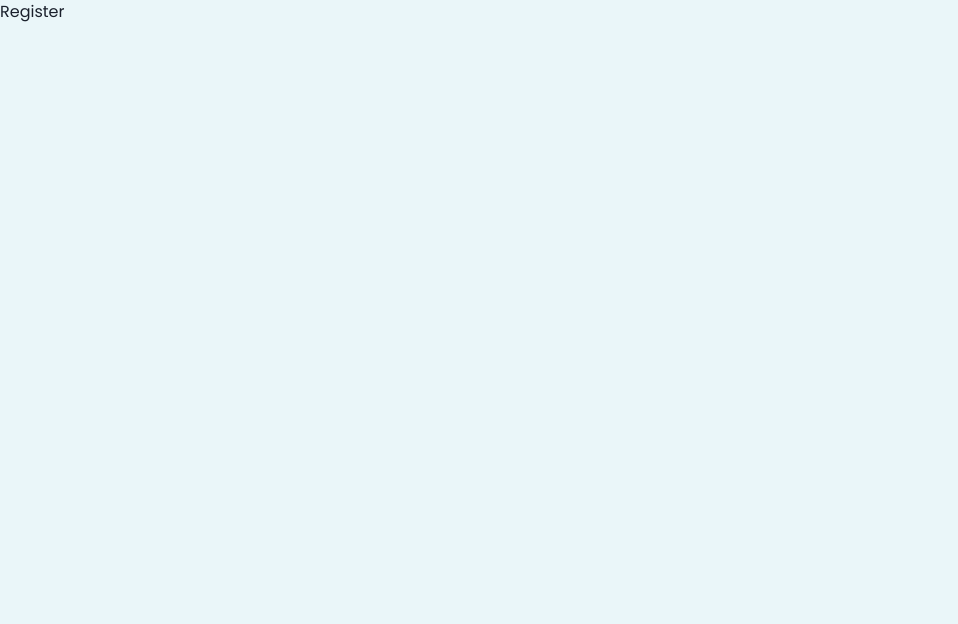
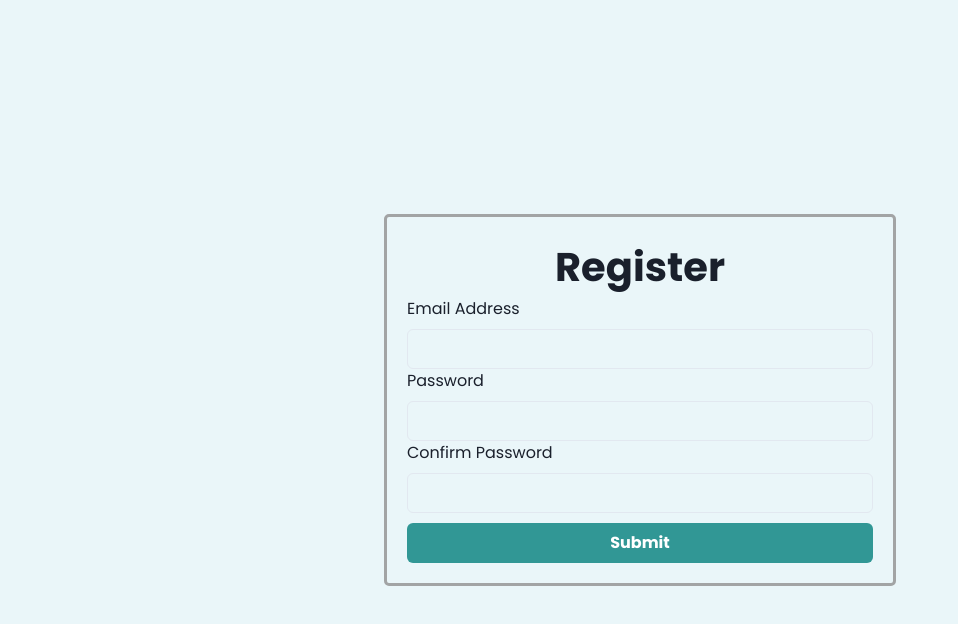
Before and after one commit to ChalaniDissanayaka/dineflow-restaurant-app-hackathon, a React (Create React App) app in the folder react-restaurant-frontend/: page /register in a window 1280 px wide. Shown: the top 624 px of the page, without its empty margins (0-958 px from the left). Built offline with nearby package versions, Linux system fonts and the light colour scheme.

Commit message:
Implement login and register functionality and manage user authentication using GlobalContext

```diff
--- a/react-restaurant-frontend/src/App.css
+++ b/react-restaurant-frontend/src/App.css
@@ -9,3 +9,10 @@
 .box-shadow {
     filter: drop-shadow(0 1px 2px rgb(0 0 0 / 0.1)) drop-shadow(0 1px 1px rgb(0 0 0 / 0.06));
 }
+
+.center-div {
+    display: flex;
+    align-items: center;
+    justify-content: center;
+    min-height: 100vh;
+}
--- a/react-restaurant-frontend/src/App.js
+++ b/react-restaurant-frontend/src/App.js
@@ -5,16 +5,19 @@
 import { Toaster } from 'react-hot-toast';
 import Register from './pages/Register';
 import Login from './pages/Login';
+import GlobalProvider from './GlobalContext';
 
 function App() {
   return (
     <ChakraProvider>
       <BrowserRouter>
-      <Routes>
-        <Route path='/' element={<Home />} />
-        <Route path='/register' element={<Register />} />
-        <Route path='/login' element={<Login />} />
-      </Routes>
+        <GlobalProvider>
+          <Routes>
+            <Route path='/' element={<Home />} />
+            <Route path='/register' element={<Register />} />
+            <Route path='/login' element={<Login />} />
+          </Routes>
+        </GlobalProvider>
       </BrowserRouter>
       <Toaster position='bottom-right' />
     </ChakraProvider>
--- /dev/null
+++ b/react-restaurant-frontend/src/GlobalContext.js
@@ -0,0 +1,20 @@
+import { createContext, useContext, useState } from "react";
+
+const GlobalContext = createContext();
+
+function GlobalProvider({ children }) {
+    const [user, setUser] = useState(null);
+
+
+    return (
+        <GlobalContext.Provider value={{ user, setUser }}>
+            {children}
+        </GlobalContext.Provider>
+    );
+}
+
+export default GlobalProvider;
+
+export function useGlobal() {
+    return useContext(GlobalContext);
+}
--- /dev/null
+++ b/react-restaurant-frontend/src/components/common/FormInput.js
@@ -0,0 +1,12 @@
+import { FormControl, FormLabel, Input } from '@chakra-ui/react';
+
+function FormInput({ label, type="text", onChange, value  }) {
+    return (
+        <FormControl>
+            <FormLabel> {label} </FormLabel>
+            <Input type={type} value={value} onChange={onChange} width="100%" />
+        </FormControl>
+    );
+}
+
+export default FormInput;
--- a/react-restaurant-frontend/src/pages/Login.css
+++ b/react-restaurant-frontend/src/pages/Login.css
@@ -0,0 +1,15 @@
+.login-container {
+    width: 40%;
+    border: 3px solid #a2a4a5;
+    border-radius: 5px;
+    padding: 20px;
+}
+.login-container h2 {
+    font-size: 40px;
+    font-weight: bold;
+    text-align: center;
+}
+.login-container button {
+    margin-top: 10px;
+    width: 100%;
+}
--- a/react-restaurant-frontend/src/pages/Login.js
+++ b/react-restaurant-frontend/src/pages/Login.js
@@ -1,11 +1,62 @@
-import './Login.css';
+import axios from "axios";
+import { useState } from "react";
+import toast from "react-hot-toast";
+import { useNavigate } from "react-router-dom";
+import FormInput from "../components/common/FormInput";
+import SubmitButton from "../components/common/SubmitButton";
+import { api } from "../config";
+import { useGlobal } from "../GlobalContext";
+import "./Login.css";
 
 function Login() {
-    return (
-        <div>
-            Login
-        </div>
-    );
+  const [email, setEmail] = useState("");
+  const [password, setPassword] = useState("");
+  const navigate = useNavigate();
+  const { user, setUser } = useGlobal();
+
+  const handleSubmit = async () => {
+    try {
+      const result = await axios.post( `${api}/auth/login`,
+        {
+          email,
+          password,
+        },
+        { withCredentials: true }
+      );
+
+      console.log(result.data);
+
+      setUser(result.data);
+      toast.success("Login successfull");
+      setEmail("");
+      setPassword("");
+
+    } catch (err) {
+      console.log(err);
+      toast.error("Invalid Credentials");
+    }
+  };
+
+  return (
+    <div className="center-div">
+      <form className="login-container">
+        <h2>Login</h2>
+        <FormInput
+          label="Email Address"
+          type="email"
+          value={email}
+          onChange={(e) => setEmail(e.target.value)}
+        />
+        <FormInput
+          label="Password"
+          type="password"
+          value={password}
+          onChange={(e) => setPassword(e.target.value)}
+        />
+        <SubmitButton text="Submit" onClick={handleSubmit} />
+      </form>
+    </div>
+  );
 }
 
 export default Login;
--- a/react-restaurant-frontend/src/pages/Register.css
+++ b/react-restaurant-frontend/src/pages/Register.css
@@ -0,0 +1,15 @@
+.register-container {
+    width: 40%;
+    border: 3px solid #a2a4a5;
+    border-radius: 5px;
+    padding: 20px;
+}
+.register-container h2 {
+    font-size: 40px;
+    font-weight: bold;
+    text-align: center;
+}
+.register-container button {
+    margin-top: 10px;
+    width: 100%;
+}
--- a/react-restaurant-frontend/src/pages/Register.js
+++ b/react-restaurant-frontend/src/pages/Register.js
@@ -1,9 +1,68 @@
+import axios from "axios";
+import { useState } from 'react';
+import toast from "react-hot-toast";
+import { useNavigate } from 'react-router-dom';
+import FormInput from '../components/common/FormInput';
+import SubmitButton from "../components/common/SubmitButton";
+import { api } from '../config';
 import './Register.css';
 
 function Register() {
+    const [email, setEmail] = useState("");
+    const [password, setPassword] = useState("");
+    const [confirmPassword, setConfirmPassword] = useState("");
+    const navigate = useNavigate();
+
+    const handleSubmit = async () => {
+        // console.log(password, confirmPassword);
+        try {
+            if (confirmPassword !== password) {
+                toast.error("Passwords don't match");
+                return;
+            }
+
+            await axios.post(`${api}/auth/register`,
+            {
+                email,
+                password,
+            });
+
+            toast.success("Registration successfull");
+            setEmail("");
+            setPassword("");
+            setConfirmPassword("");
+            navigate("/login");
+        } catch (err) {
+            console.log(err);
+            toast.error("Something went wrong");
+        }
+    };
+
+
     return (
-        <div>
-            Register
+        <div className='center-div'>
+            <form className="register-container">
+                <h2> Register </h2>
+                <FormInput
+                    label="Email Address"
+                    type="email"
+                    value={email}
+                    onChange={(e) => setEmail(e.target.value)}
+                />
+                <FormInput
+                    label="Password"
+                    type="password"
+                    value={password}
+                    onChange={(e) => setPassword(e.target.value)}
+                />
+                <FormInput
+                    label="Confirm Password"
+                    type="password"
+                    value={confirmPassword}
+                    onChange={(e) => setConfirmPassword(e.target.value)}
+                />
+                <SubmitButton text="Submit" onClick={handleSubmit} />
+            </form>
         </div>
     );
 }
```
